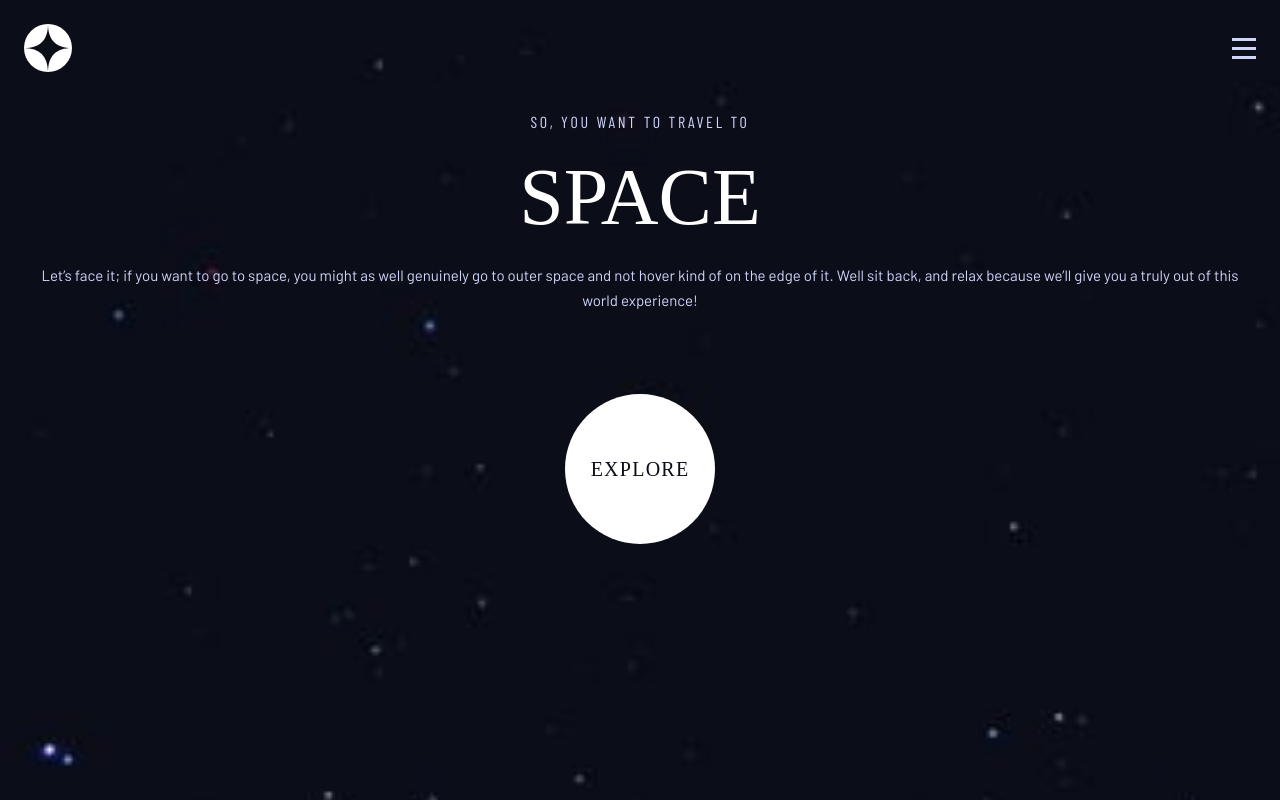
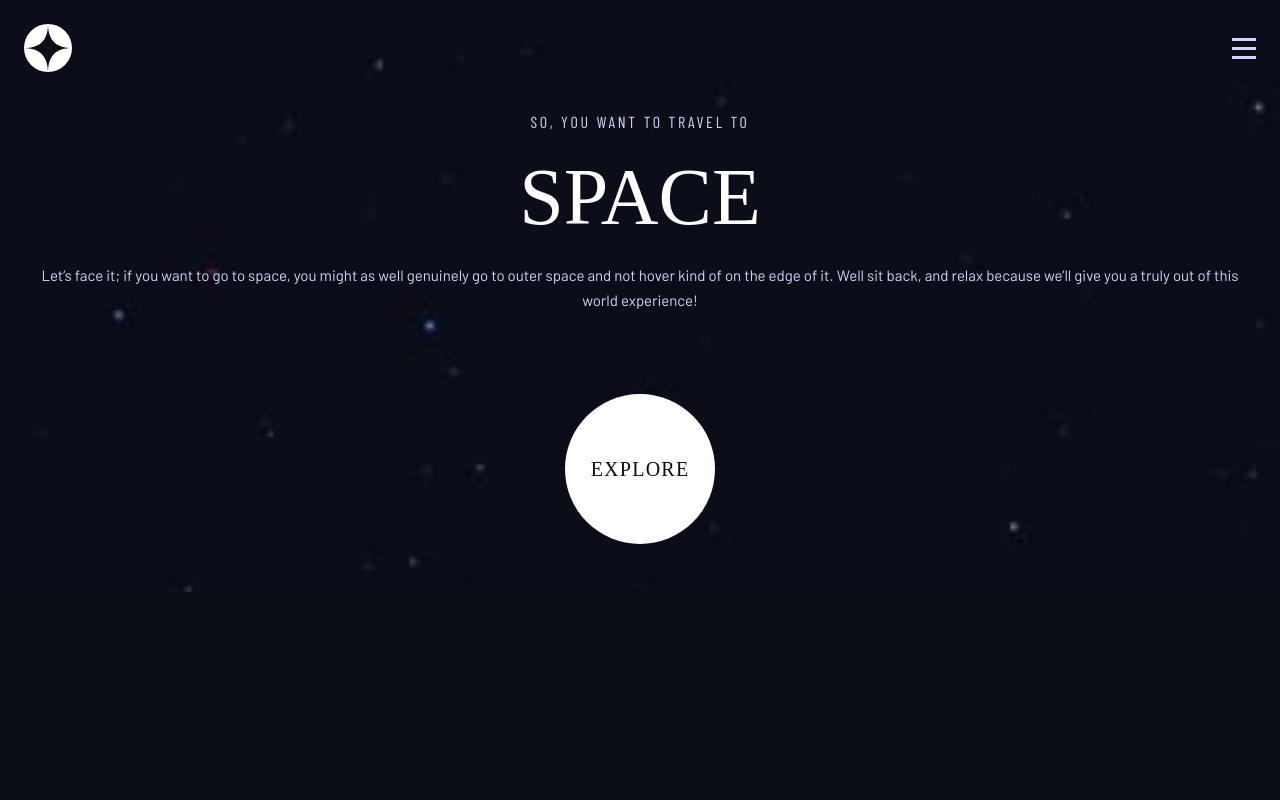
Before and after one commit to MichalTrubini/REACT_Space-tourism-multi-page-website, a React (Create React App) app: page / in a window 1280 px wide. Built offline with nearby package versions, Linux system fonts and the light colour scheme; a web font is replaced by a local one.

Commit message:
viewport height fix

```diff
--- a/src/css/home.css
+++ b/src/css/home.css
@@ -2,7 +2,6 @@
   display: flex;
   flex-direction: column;
   color: #D0D6F9;
-  min-height: 100vh;
   background: url("../assets/home/background-home-mobile.jpg") no-repeat;
   background-size: cover;
   padding: 11.2rem 2.4rem 0;
--- a/src/scss/home.scss
+++ b/src/scss/home.scss
@@ -4,8 +4,6 @@
     display: flex;
     flex-direction: column;
     color: $LightBlueColor;
-
-    min-height: 100vh;
     background: url("../assets/home/background-home-mobile.jpg") no-repeat;
     background-size: cover;
     padding: 11.2rem 2.4rem 0;
```
Also changed, not shown: 1 other file (tests, documents, lock files or other folders).
